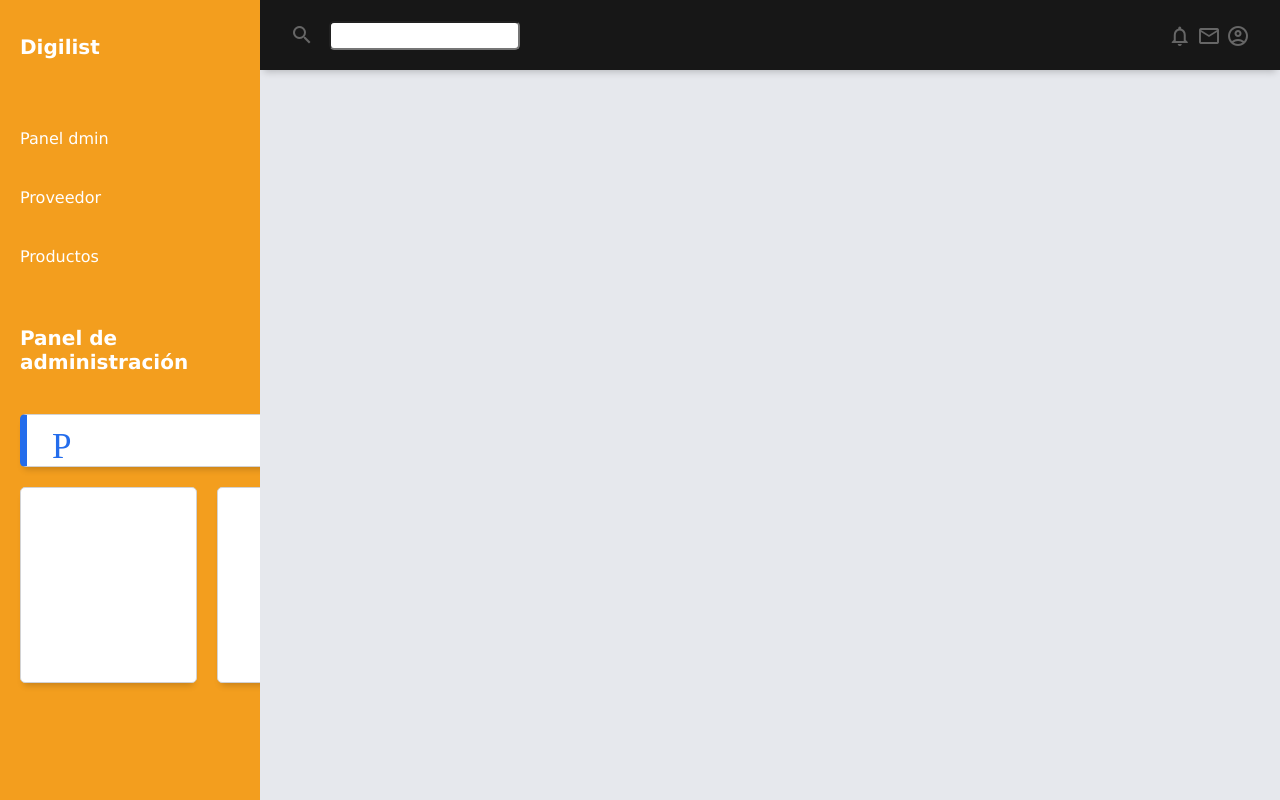
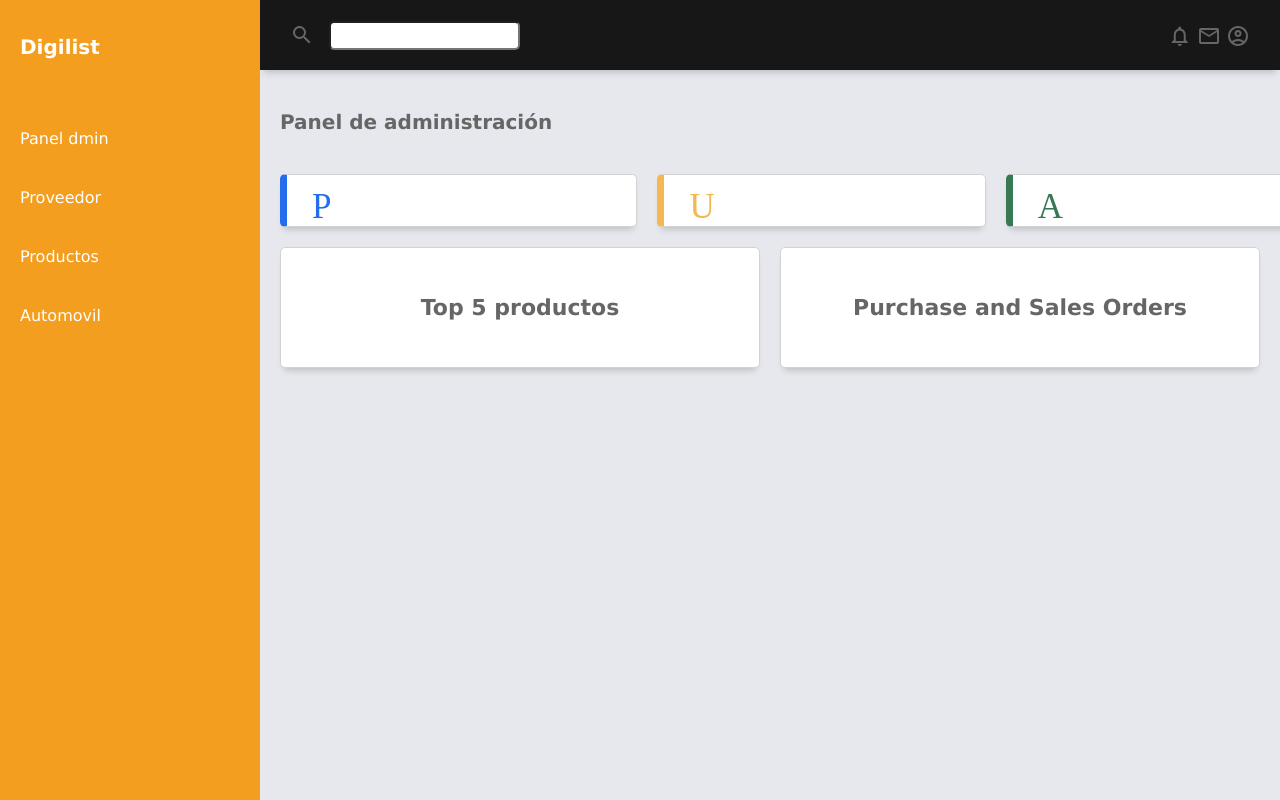
Before and after one commit to Sugey127/API_Digilist, a Node server app: page /digilist/dashboard in a window 1280 px wide. Run offline with Node 20, Linux system fonts and the light colour scheme; some libraries are stand-ins or nearby versions.

Commit message:
pruebaWeb2

```diff
--- a/views/components/sidebar.ejs
+++ b/views/components/sidebar.ejs
@@ -23,7 +23,7 @@
             </a>
         </li>
         <li class="sidebar-list-item">
-            <a href="../dashboard/automovil>
+            <a href="../dashboard/automovil">
                 <span>Automovil</span>
             </a>
         </li>
```
